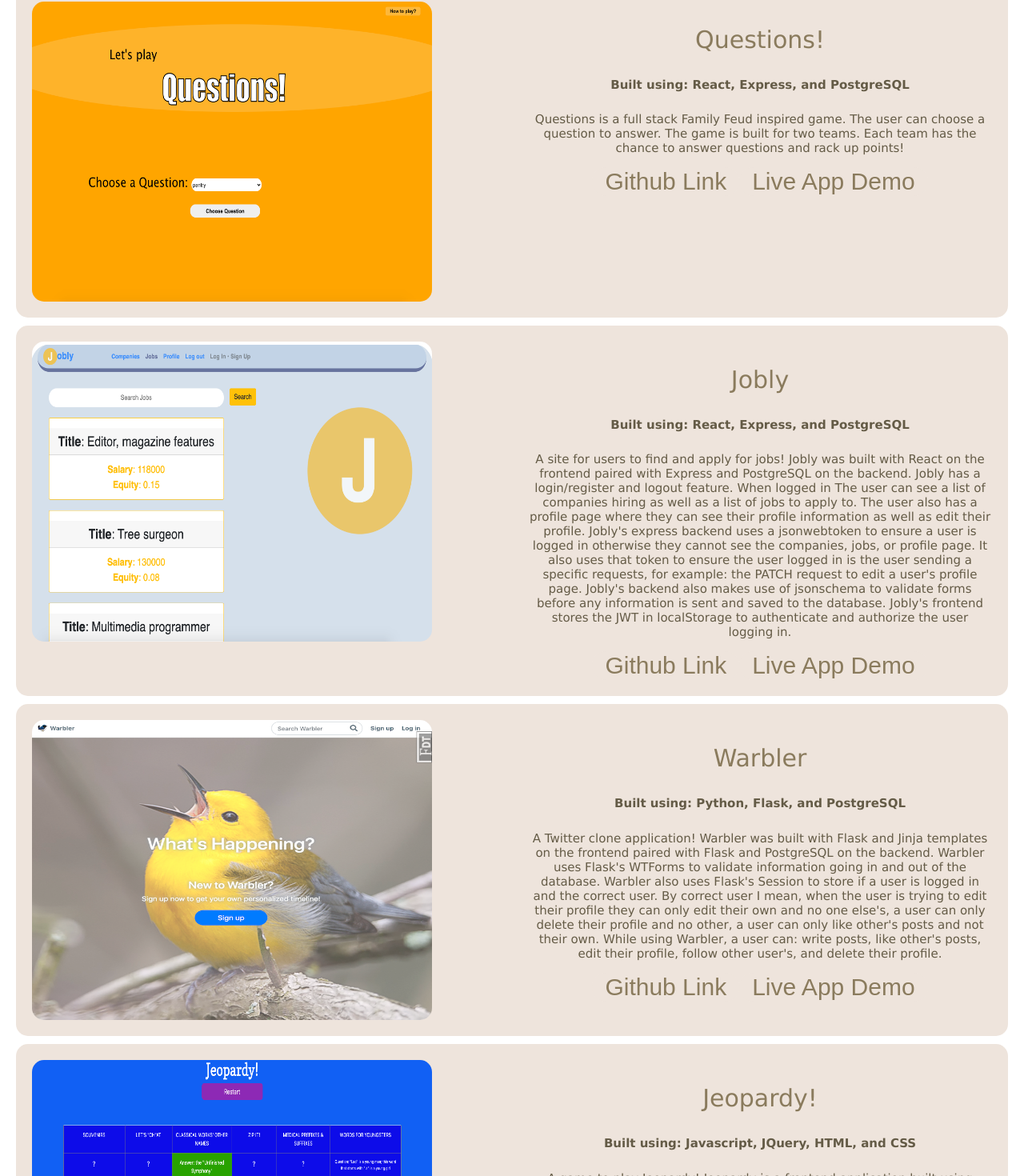
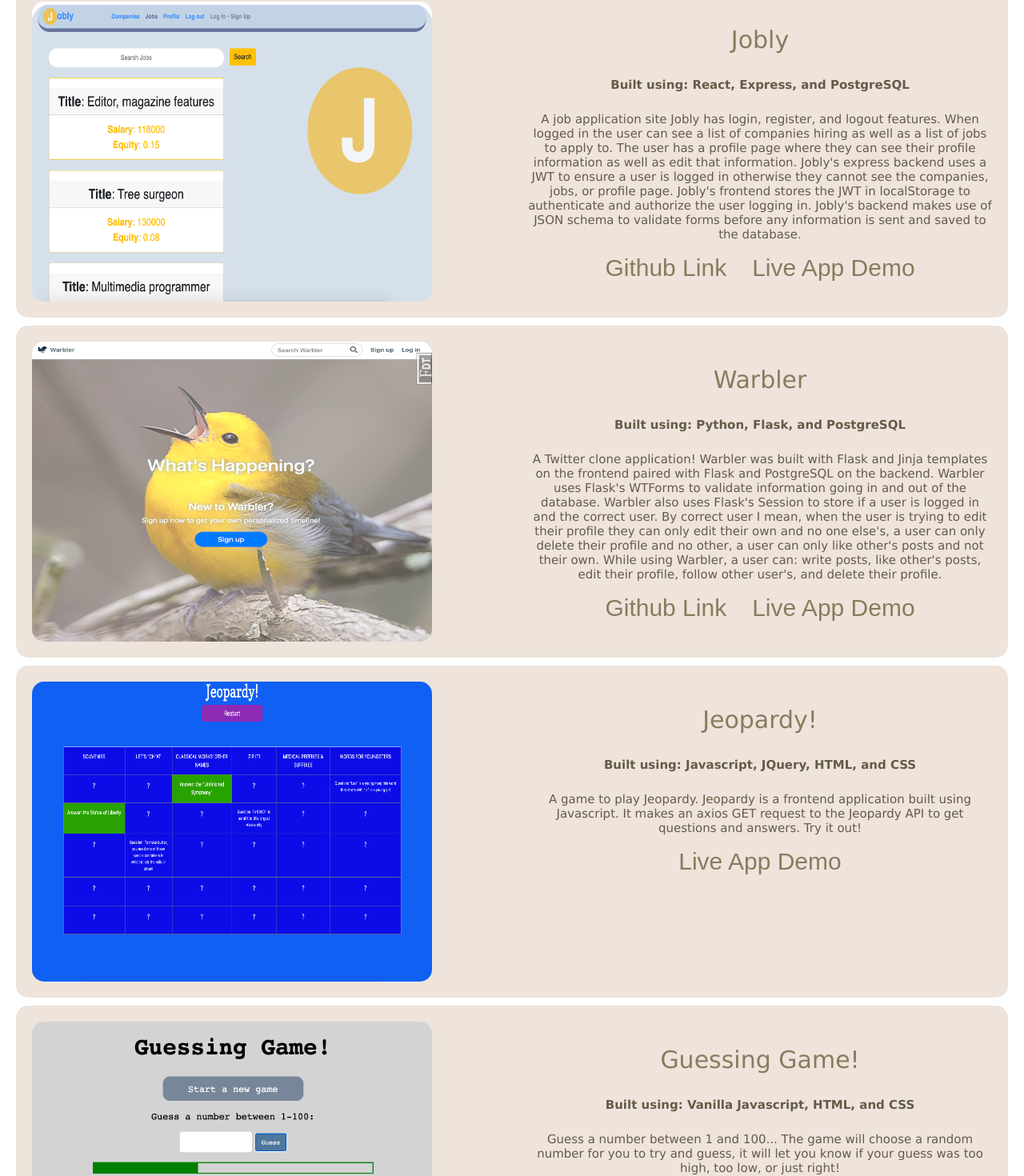
Before and after one commit to gmergola/personal-website, a React (Create React App) app: page / in a window 1280 px wide. Shown: the part 1855-3325 px from the top of the page at 80% size. Built offline with nearby package versions, Linux system fonts and the light colour scheme.

Commit message:
redid resume, changed projects page

```diff
--- a/src/Projects.js
+++ b/src/Projects.js
@@ -14,7 +14,7 @@ function Projects() {
       <h1 id="Project-title" className="Project-title" >Some apps I've built...</h1>
       <br />
 
-      <div className="Project-container">
+      {/* <div className="Project-container">
         <img className="Projects-picture" src={microblog} alt="microblog-home" />
         <div className="Project-context">
           <p className="Project-name">Microblog</p>
@@ -27,7 +27,7 @@ function Projects() {
           <button className="Project-btn"><a className="Project-link" href="https://github.com/gmergola/Microblog">Github Link</a></button>
           <button className="Project-btn"><a className="Project-link" href="https://nervous-agnesi-2c7074.netlify.app/">Live App Demo</a></button>
         </div>
-      </div>
+      </div> */}
 
       <div className="Project-container">
         <img className="Projects-picture" src={questions} alt="questions" />
@@ -35,8 +35,13 @@ function Projects() {
           <p className="Project-name">Questions!</p>
           <h5 className="Project-info">Built using: React, Express, and PostgreSQL</h5>
           <p className="Project-info">
-            Questions is a full stack Family Feud inspired game. The user can choose a question to answer.
-            The game is built for two teams. Each team has the chance to answer questions and rack up points!
+          A Family Feud inspired game with a twist!
+          Questions home page has a select form for the user to choose a question to answer.
+          Once the user has selected a question they are to decide who is on team 1 and who is on team 2.
+          Once the teams have been decided, team 1 and team 2 each submit an answer. After that, the team with the highest voted answer starts!
+          Once the starting team has been selected, that team has three chances to guess as many correct answers as they can.
+          If that team hits three incorrect answers, it is the other team's turn.
+          Every question has 6 answers, when all 6 correct answers have been guessed, the team with the highest remaining points wins that round!
           </p>
           <button className="Project-btn"><a className="Project-link" href="https://github.com/gmergola/Questions">Github Link </a></button>
           <button className="Project-btn"><a className="Project-link" href="https://gracious-jang-a2386f.netlify.app/">Live App Demo</a></button>
@@ -49,13 +54,12 @@ function Projects() {
           <p className="Project-name">Jobly</p>
           <h5 className="Project-info" >Built using:  React, Express, and PostgreSQL</h5>
           <p className="Project-info" >
-            A site for users to find and apply for jobs! Jobly was built with React on the frontend paired with Express and PostgreSQL on the backend.
-            Jobly has a login/register and logout feature. When logged in The user can see a list of companies hiring as well as a list of jobs to apply to.
-            The user also has a profile page where they can see their profile information as well as edit their profile.
-            Jobly's express backend uses a jsonwebtoken to ensure a user is logged in otherwise they cannot see the companies, jobs, or profile page.
-            It also uses that token to ensure the user logged in is the user sending a specific requests, for example: the PATCH request
-            to edit a user's profile page. Jobly's backend also makes use of jsonschema to validate forms before any information is sent and
-            saved to the database. Jobly's frontend stores the JWT in localStorage to authenticate and authorize the user logging in.
+          A job application site
+          Jobly has login, register, and logout features. When logged in the user can see a list of companies hiring as well as a list of jobs to apply to.
+          The user has a profile page where they can see their profile information as well as edit that information.
+          Jobly's express backend uses a JWT to ensure a user is logged in otherwise they cannot see the companies, jobs, or profile page.
+          Jobly's frontend stores the JWT in localStorage to authenticate and authorize the user logging in.
+          Jobly's backend makes use of JSON schema to validate forms before any information is sent and saved to the database.
           </p>
           <button className="Project-btn"><a className="Project-link" href="https://github.com/gmergola/Jobly">Github Link </a></button>
           <button className="Project-btn"><a className="Project-link" href="https://jolly-bartik-93b7c7.netlify.app/">Live App Demo</a></button>
@@ -68,7 +72,8 @@ function Projects() {
           <p className="Project-name">Warbler</p>
           <h5 className="Project-info">Built using: Python, Flask, and PostgreSQL</h5>
           <p className="Project-info">
-            A Twitter clone application! Warbler was built with Flask and Jinja templates on the frontend paired with Flask and
+            A Twitter clone application!
+            Warbler was built with Flask and Jinja templates on the frontend paired with Flask and
             PostgreSQL on the backend. Warbler uses Flask's WTForms to validate information going in and out of the database.
             Warbler also uses Flask's Session to store if a user is logged in and the correct user. By correct user I mean, when
             the user is trying to edit their profile they can only edit their own and no one else's, a user can only delete their
@@ -86,8 +91,9 @@ function Projects() {
           <p className="Project-name">Jeopardy!</p>
           <h5 className="Project-info">Built using: Javascript, JQuery, HTML, and CSS</h5>
           <p className="Project-info">
-            A game to play Jeopardy! Jeopardy is a frontend application built using Javascript. It makes an axios GET
-            request to the Jeopardy API to get questions and answers. Try it out by clicking the button below!
+            A game to play Jeopardy.
+            Jeopardy is a frontend application built using Javascript. It makes an axios GET
+            request to the Jeopardy API to get questions and answers. Try it out!
           </p>
           <button className="Project-btn"><a className="Project-link" href="http://physical-achieve.surge.sh/">Live App Demo </a></button>
         </div>
@@ -100,7 +106,7 @@ function Projects() {
           <h5 className="Project-info">Built using: Vanilla Javascript, HTML, and CSS</h5>
           <p className="Project-info">
             Guess a number between 1 and 100... The game will choose a random number for you to try and guess, it will let you know
-            if your guess was to high, too low, or just right!
+            if your guess was too high, too low, or just right!
           </p>
           <button className="Project-btn"><a className="Project-link" href="https://github.com/gmergola/guessing-game">Github Link </a></button>
           <button className="Project-btn"><a className="Project-link" href="http://tan-market.surge.sh/">Live App Demo </a></button>
```
Also changed, not shown: 1 other file (tests, documents, lock files or other folders).
